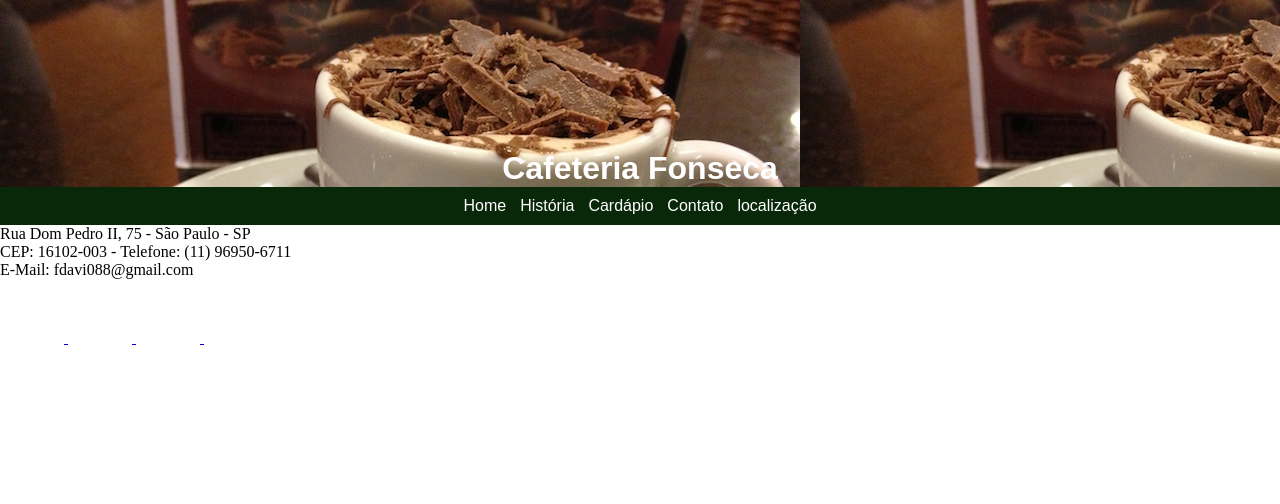
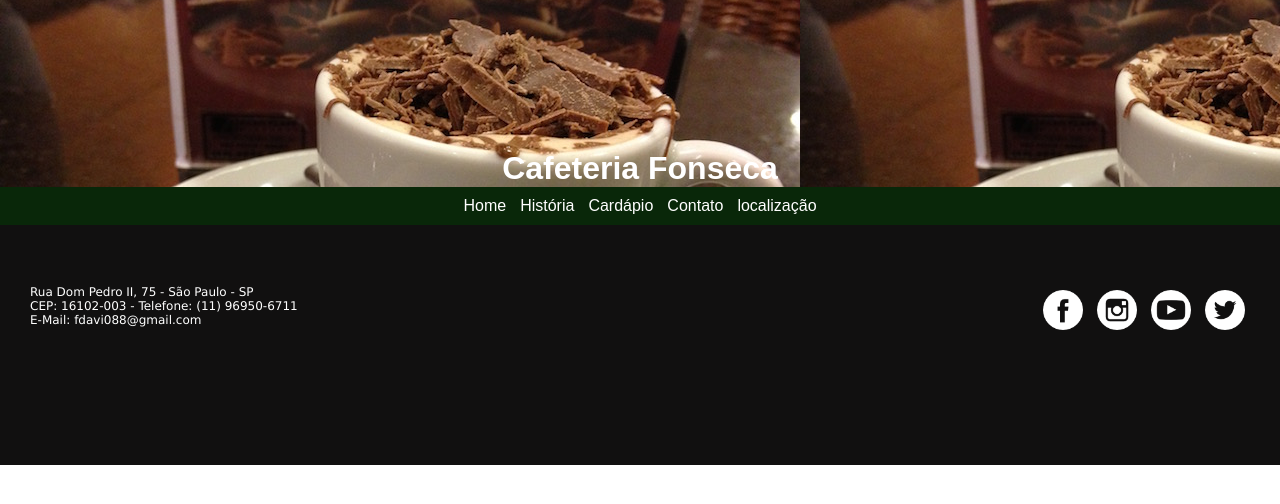
Before and after one commit to Davi1610/cafeteria, a plain HTML site: page layout.html in a window 1280 px wide. Drawn offline with Linux system fonts and the light colour scheme.

Commit message:
Fim da página Layout

```diff
--- a/css/reboco.css
+++ b/css/reboco.css
@@ -38,3 +38,38 @@ header nav ul li a {
 header nav ul li a:hover {
   color: seagreen;
 }
+footer {
+  /* Aplicando cor de fundo no rodapé */
+  background-color: rgb(17, 16, 16);
+  /* Aplicando margem interna */
+  padding: 30px;
+  padding-top: 60px;
+  /* Altura do rodapé */
+  height: 150px;
+}
+/* Para fazer a formatação em um id definido é necessário que
+você adicione sustenido (#) ao inicio do nome do id. Neste caso
+nossa div tem o id chamado end, então aplicamos desta forma: #end */
+footer #end {
+  color: #fff;
+  font-family: "Verdana";
+  font-size: 12px;
+  float: left;
+}
+footer #redes {
+  /* border: solid 1px green; */
+  float: right;
+}
+footer #redes a {
+  text-decoration: none;
+}
+footer #redes a img {
+  width: 40px; /*Diminuir a largura da imagem*/
+  right: 40px; /*Diminuir a altura da imagem*/
+  margin: 5px; /*Criar um espaço entre uma rede e outra*/
+  transition: ease 0.5s;
+}
+footer #redes a img:hover {
+  /* Realizar uma rotação de 360º na imagem */
+  transform: rotate(360deg);
+}
```
